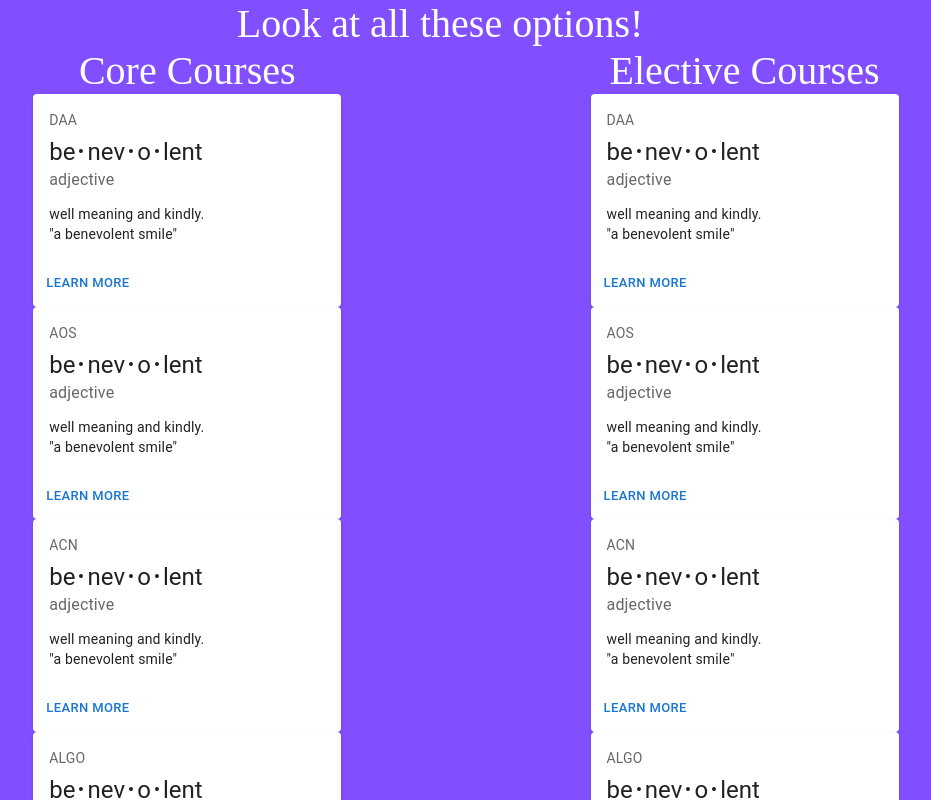
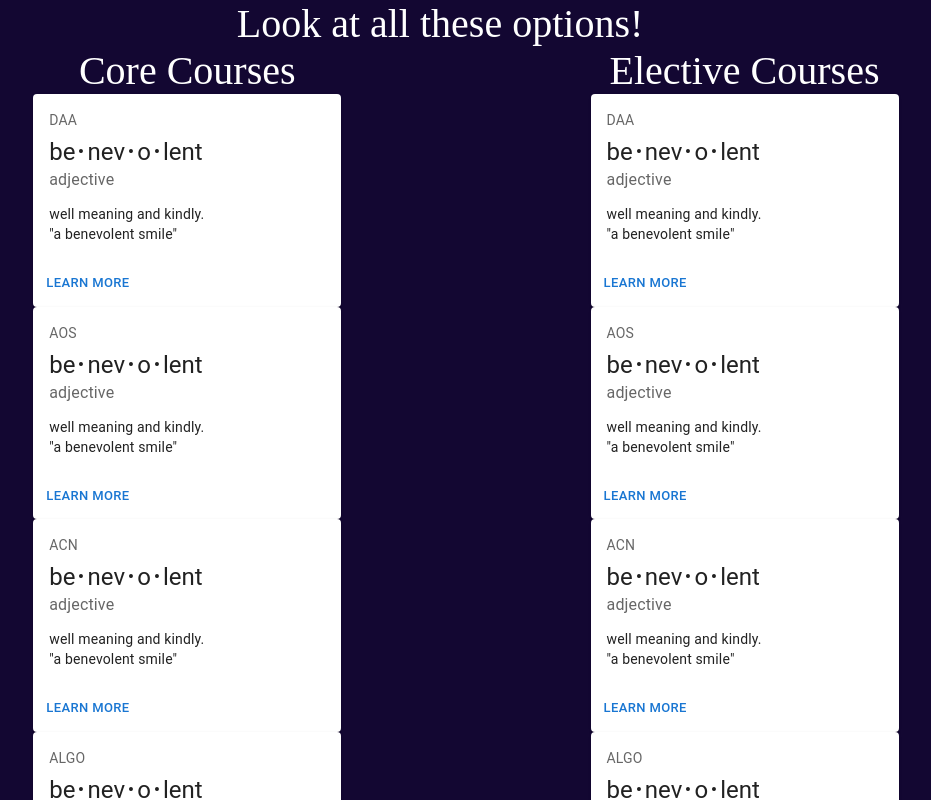
Before and after one commit to learner-pratik/hackutd-project, a React (Create React App) app in the folder frontend/: page / in a window 1280 px wide. Shown: the top 800 px of the page, without its empty margins (200-1131 px from the left). Built offline with nearby package versions, Linux system fonts and the light colour scheme.

Commit message:
small changes

```diff
--- a/frontend/src/index.css
+++ b/frontend/src/index.css
@@ -5,7 +5,7 @@ body {
     sans-serif;
   -webkit-font-smoothing: antialiased;
   -moz-osx-font-smoothing: grayscale;
-  background-color: #814FFF;
+  background-color: rgba(19,7,50,255);
 }
 
 code {
```
